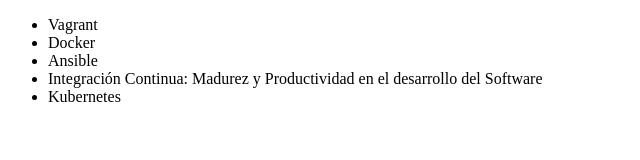
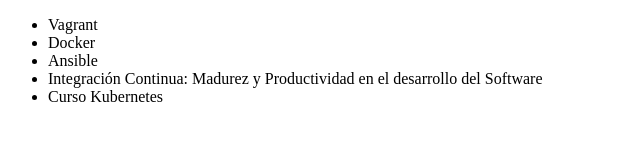
Before and after one commit to ysivira/aluraGit, a plain HTML site: page index.html in a window 1280 px wide. Shown: the full height of the page, 0-640 px from the left. Drawn offline with Linux system fonts and the light colour scheme.

Commit message:
modifico nombre de curso Kubernetes

```diff
--- a/index.html
+++ b/index.html
@@ -10,7 +10,7 @@
          <li> Docker </li>
          <li> Ansible </li>
          <li> Integración Continua: Madurez y Productividad en el desarrollo del Software </li>
-         <li> Kubernetes </li>
+         <li> Curso Kubernetes </li>
      </ul>
 </body>
 </html>
```
